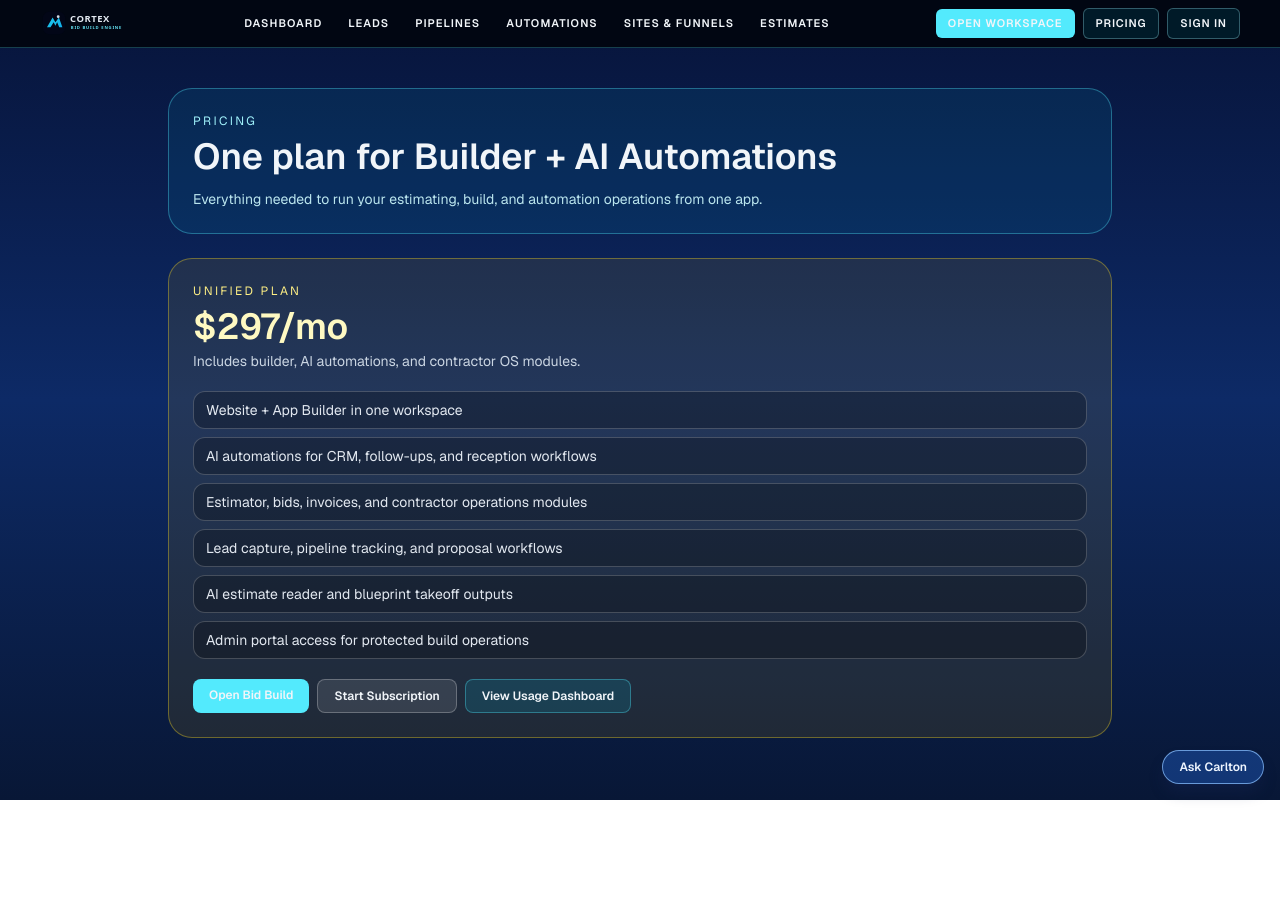
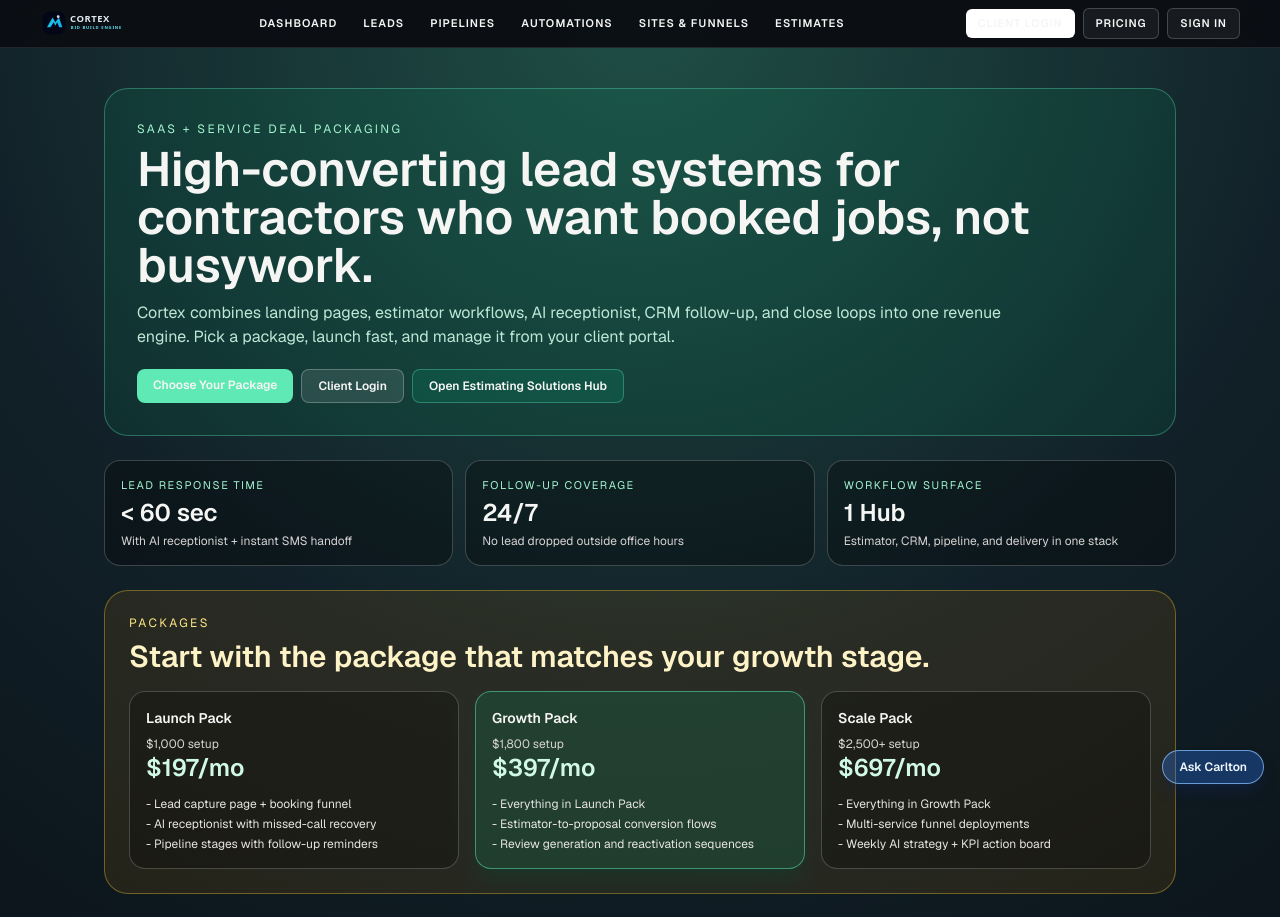
Before and after one commit to cornerstonemarketingus/Cortex, a Next.js app: page /pricing in a window 1280 px wide. Shown: the top 917 px of the page. Before the commit the page ends 800 px from the top, so only its background shows below. Built offline with nearby package versions, Linux system fonts and the light colour scheme.

Commit message:
Route domain traffic to pricing funnel and prep SaaS launch surfaces

```diff
--- a/app/automations/page.tsx
+++ b/app/automations/page.tsx
@@ -78,6 +78,25 @@ const EMPTY_TEMPLATES: TemplateMap = {
   reviewRequest: '',
   reengagement: '',
 };
+
+const LEAD_ENGINE_STEPS = [
+  {
+    title: '1) Capture',
+    detail: 'Lead form, inbound call, or web chat enters one intake lane instantly.',
+  },
+  {
+    title: '2) Qualify',
+    detail: 'AI collects job details, urgency, and scope before handoff.',
+  },
+  {
+    title: '3) Nurture',
+    detail: 'SMS + email follow-up sequences keep high-intent leads active.',
+  },
+  {
+    title: '4) Convert',
+    detail: 'Estimate, proposal, invoice, and reminder chain drives close rate.',
+  },
+] as const;
 
 export default function AutomationsPage() {
   const [firstName, setFirstName] = useState('Jordan');
@@ -195,19 +214,32 @@ export default function AutomationsPage() {
   };
 
   return (
-    <main className="min-h-screen bg-[#030712] text-slate-100">
+    <main className="min-h-screen bg-[radial-gradient(circle_at_top,#164e63_0%,#0b1f2a_45%,#04070a_100%)] text-slate-100">
       <PublicMarketingNav />
 
       <div className="mx-auto max-w-6xl px-6 py-10 md:px-10">
-        <header className="rounded-3xl border border-white/20 bg-white/5 p-6">
-          <p className="text-xs uppercase tracking-[0.2em] text-slate-300">Automations</p>
-          <h1 className="mt-2 text-3xl font-semibold md:text-4xl">Automation Control Center</h1>
-          <p className="mt-3 max-w-3xl text-sm text-slate-300">
-            One-click automation execution for lead handling, pipeline movement, revenue flow, unpaid reminders, review requests, and re-engagement.
+        <header className="rounded-3xl border border-cyan-300/35 bg-cyan-500/10 p-6">
+          <p className="text-xs uppercase tracking-[0.2em] text-cyan-200">Lead-Gen Automation Engine</p>
+          <h1 className="mt-2 text-3xl font-semibold md:text-4xl">Turn every inbound lead into a guided path to booked revenue.</h1>
+          <p className="mt-3 max-w-3xl text-sm text-cyan-100/90">
+            This workspace runs capture, qualification, nurture, and conversion workflows as one connected system. Use it as your daily operating surface for growth.
           </p>
         </header>
 
+        <section className="mt-6 grid grid-cols-1 gap-3 md:grid-cols-2 xl:grid-cols-4">
+          {LEAD_ENGINE_STEPS.map((step) => (
+            <article key={step.title} className="rounded-2xl border border-white/20 bg-black/25 p-4">
+              <p className="text-sm font-semibold text-cyan-100">{step.title}</p>
+              <p className="mt-2 text-xs text-slate-300">{step.detail}</p>
+            </article>
+          ))}
+        </section>
+
         <section className="mt-6 rounded-2xl border border-white/20 bg-white/5 p-5">
+          <div className="mb-4 rounded-xl border border-cyan-300/35 bg-cyan-500/10 p-3 text-xs text-cyan-50">
+            Recommended run order: validate system health, run full lead automation pack, then tune templates from performance outcomes.
+          </div>
+
           <div className="mb-4 grid grid-cols-1 gap-3 md:grid-cols-4">
             <article className="rounded-xl border border-white/20 bg-black/30 p-3 text-xs">
               <p className="text-slate-400">Automation Health</p>
@@ -297,9 +329,9 @@ export default function AutomationsPage() {
             type="button"
             onClick={() => void runAutomationPack()}
             disabled={loading}
-            className="mt-4 rounded-xl bg-white px-4 py-2 text-sm font-semibold text-slate-950 hover:bg-slate-200 disabled:opacity-60"
+            className="mt-4 rounded-xl bg-cyan-300 px-4 py-2 text-sm font-semibold text-slate-950 hover:bg-cyan-200 disabled:opacity-60"
           >
-            {loading ? 'Running...' : 'Run Full Automation Pack'}
+            {loading ? 'Running...' : 'Run Full Lead Engine'}
           </button>
 
           {error ? <p className="mt-3 text-sm text-red-300">{error}</p> : null}
--- a/app/dashboard/page.tsx
+++ b/app/dashboard/page.tsx
@@ -93,7 +93,7 @@ export default function Dashboard() {
 						<h2 className="mt-1 text-lg font-semibold">Construction Solutions</h2>
 						<p className="mt-2 text-sm text-slate-200">Bid estimator, takeoff, and contractor lifecycle automation.</p>
 						<Link href="/construction-solutions" className="mt-3 inline-flex rounded-lg border border-cyan-300/40 bg-cyan-500/20 hover:bg-cyan-500/30 px-3 py-2 text-xs font-semibold">
-							Open Construction Hub
+							Open Estimating Solutions Hub
 						</Link>
 					</article>
 
@@ -108,8 +108,8 @@ export default function Dashboard() {
 
 					<article className="rounded-2xl border border-blue-300/30 bg-blue-500/10 p-4">
 						<p className="text-xs uppercase tracking-[0.2em] text-blue-200">Division 03</p>
-						<h2 className="mt-1 text-lg font-semibold">Cortex Builder Engine</h2>
-						<p className="mt-2 text-sm text-slate-200">Website, app, and game builder lanes with live preview stage and admin Build Cortex control.</p>
+						<h2 className="mt-1 text-lg font-semibold">SaaS Delivery Engine</h2>
+						<p className="mt-2 text-sm text-slate-200">Website and app builder lanes for lead capture pages, conversion surfaces, and client portal delivery.</p>
 						<div className="mt-3 flex flex-wrap gap-2">
 							<Link href="/website-builder" className="rounded-lg border border-blue-300/40 bg-blue-500/20 hover:bg-blue-500/30 px-3 py-2 text-xs font-semibold">
 								Website Builder
@@ -117,13 +117,8 @@ export default function Dashboard() {
 							<Link href="/app-builder" className="rounded-lg border border-white/20 bg-white/10 hover:bg-white/20 px-3 py-2 text-xs font-semibold">
 								App Builder
 							</Link>
-							<Link href="/business-builder" className="rounded-lg border border-white/20 bg-white/10 hover:bg-white/20 px-3 py-2 text-xs font-semibold">
-								Business Builder
-							</Link>
-							<Link href="/game-builder" className="rounded-lg border border-white/20 bg-white/10 hover:bg-white/20 px-3 py-2 text-xs font-semibold">
-								Game Builder
-							</Link>
 						</div>
+						<p className="mt-3 text-[11px] text-slate-400">Business Builder and Game Builder are preserved in archive for post-SaaS reactivation.</p>
 					</article>
 				</section>
 
--- a/app/page.tsx
+++ b/app/page.tsx
@@ -1,5 +1,5 @@
 import { redirect } from 'next/navigation';
 
 export default function HomePage() {
-  redirect('/bidbuilder');
+  redirect('/pricing');
 }
--- a/app/pricing/page.tsx
+++ b/app/pricing/page.tsx
@@ -1,60 +1,130 @@
 import PublicMarketingNav from '@/components/navigation/PublicMarketingNav';
 
-const planFeatures = [
-  'Website + App Builder in one workspace',
-  'AI automations for CRM, follow-ups, and reception workflows',
-  'Estimator, bids, invoices, and contractor operations modules',
-  'Lead capture, pipeline tracking, and proposal workflows',
+const roiProof = [
+  { label: 'Lead Response Time', value: '< 60 sec', note: 'With AI receptionist + instant SMS handoff' },
+  { label: 'Follow-up Coverage', value: '24/7', note: 'No lead dropped outside office hours' },
+  { label: 'Workflow Surface', value: '1 Hub', note: 'Estimator, CRM, pipeline, and delivery in one stack' },
+] as const;
+
+type PackageCard = {
+  name: string;
+  setup: string;
+  monthly: string;
+  points: string[];
+  featured?: boolean;
+};
+
+const packageCards: PackageCard[] = [
+  {
+    name: 'Launch Pack',
+    setup: '$1,000 setup',
+    monthly: '$197/mo',
+    points: [
+      'Lead capture page + booking funnel',
+      'AI receptionist with missed-call recovery',
+      'Pipeline stages with follow-up reminders',
+    ],
+  },
+  {
+    name: 'Growth Pack',
+    setup: '$1,800 setup',
+    monthly: '$397/mo',
+    points: [
+      'Everything in Launch Pack',
+      'Estimator-to-proposal conversion flows',
+      'Review generation and reactivation sequences',
+    ],
+    featured: true,
+  },
+  {
+    name: 'Scale Pack',
+    setup: '$2,500+ setup',
+    monthly: '$697/mo',
+    points: [
+      'Everything in Growth Pack',
+      'Multi-service funnel deployments',
+      'Weekly AI strategy + KPI action board',
+    ],
+  },
+] as const;
+
+const includedCapabilities = [
   'AI estimate reader and blueprint takeoff outputs',
-  'Admin portal access for protected build operations',
+  'Website + app builder for landing and portal delivery',
+  'Lead intake, nurture, proposal, and close automation chain',
+  'Client login with usage and subscription controls',
+  'Automation templates for instant reply, reminders, and reviews',
+  'Analytics visibility for conversion and quality gates',
 ] as const;
 
 export default function PricingPage() {
   return (
-    <main className="min-h-screen bg-gradient-to-b from-[#07143a] via-[#0d2a66] to-[#081736] text-slate-100">
+    <main className="min-h-screen bg-[radial-gradient(circle_at_top,#1f4f46_0%,#122129_45%,#070b10_100%)] text-stone-100">
       <PublicMarketingNav />
 
-      <div className="mx-auto max-w-5xl px-6 py-10 md:px-10">
-        <header className="rounded-3xl border border-cyan-300/35 bg-cyan-500/10 p-6">
-          <p className="text-xs uppercase tracking-[0.2em] text-cyan-200">Pricing</p>
-          <h1 className="mt-2 text-3xl font-semibold md:text-4xl">One plan for Builder + AI Automations</h1>
-          <p className="mt-3 max-w-3xl text-sm text-cyan-100/90">
-            Everything needed to run your estimating, build, and automation operations from one app.
+      <div className="mx-auto max-w-6xl px-6 py-10 md:px-10">
+        <header className="rounded-3xl border border-emerald-300/35 bg-emerald-500/10 p-6 md:p-8">
+          <p className="text-xs uppercase tracking-[0.2em] text-emerald-200">SaaS + Service Deal Packaging</p>
+          <h1 className="mt-2 text-3xl font-semibold md:text-5xl">High-converting lead systems for contractors who want booked jobs, not busywork.</h1>
+          <p className="mt-3 max-w-4xl text-sm text-emerald-100/90 md:text-base">
+            Cortex combines landing pages, estimator workflows, AI receptionist, CRM follow-up, and close loops into one revenue engine. Pick a package, launch fast, and manage it from your client portal.
           </p>
+          <div className="mt-5 flex flex-wrap gap-2">
+            <a href="#packages" className="rounded-lg bg-emerald-300 px-4 py-2 text-xs font-semibold text-slate-950 hover:bg-emerald-200">Choose Your Package</a>
+            <a href="/admin/login" className="rounded-lg border border-white/25 bg-white/10 px-4 py-2 text-xs font-semibold hover:bg-white/15">Client Login</a>
+            <a href="/construction-solutions" className="rounded-lg border border-emerald-300/35 bg-emerald-500/15 px-4 py-2 text-xs font-semibold hover:bg-emerald-500/25">Open Estimating Solutions Hub</a>
+          </div>
         </header>
 
-        <section className="mt-6 rounded-3xl border border-yellow-300/35 bg-yellow-500/10 p-6">
-          <p className="text-xs uppercase tracking-[0.2em] text-yellow-200">Unified Plan</p>
-          <h2 className="mt-2 text-4xl font-semibold text-yellow-100">$297/mo</h2>
-          <p className="mt-1 text-sm text-slate-300">Includes builder, AI automations, and contractor OS modules.</p>
+        <section className="mt-6 grid grid-cols-1 gap-3 md:grid-cols-3">
+          {roiProof.map((item) => (
+            <article key={item.label} className="rounded-2xl border border-white/20 bg-black/30 p-4">
+              <p className="text-[11px] uppercase tracking-[0.14em] text-emerald-200">{item.label}</p>
+              <p className="mt-1 text-2xl font-semibold text-stone-100">{item.value}</p>
+              <p className="mt-1 text-xs text-stone-300">{item.note}</p>
+            </article>
+          ))}
+        </section>
 
-          <div className="mt-5 grid grid-cols-1 gap-2">
-            {planFeatures.map((feature) => (
-              <div key={feature} className="rounded-xl border border-white/20 bg-black/25 px-3 py-2 text-sm text-slate-200">
+        <section id="packages" className="mt-6 rounded-3xl border border-amber-300/35 bg-amber-500/10 p-6">
+          <p className="text-xs uppercase tracking-[0.2em] text-amber-200">Packages</p>
+          <h2 className="mt-2 text-3xl font-semibold text-amber-100">Start with the package that matches your growth stage.</h2>
+          <div className="mt-4 grid grid-cols-1 gap-4 lg:grid-cols-3">
+            {packageCards.map((pkg) => (
+              <article
+                key={pkg.name}
+                className={`rounded-2xl border p-4 ${pkg.featured ? 'border-emerald-300/50 bg-emerald-500/15 shadow-xl shadow-emerald-900/20' : 'border-white/20 bg-black/25'}`}
+              >
+                <p className="text-sm font-semibold text-stone-100">{pkg.name}</p>
+                <p className="mt-2 text-xs text-stone-300">{pkg.setup}</p>
+                <p className="text-2xl font-semibold text-emerald-100">{pkg.monthly}</p>
+                <div className="mt-3 space-y-1">
+                  {pkg.points.map((point) => (
+                    <p key={point} className="text-xs text-stone-200">- {point}</p>
+                  ))}
+                </div>
+              </article>
+            ))}
+          </div>
+        </section>
+
+        <section className="mt-6 rounded-3xl border border-white/20 bg-black/25 p-6">
+          <p className="text-xs uppercase tracking-[0.2em] text-stone-300">Included In Every Package</p>
+          <div className="mt-4 grid grid-cols-1 gap-2 md:grid-cols-2">
+            {includedCapabilities.map((feature) => (
+              <div key={feature} className="rounded-xl border border-white/20 bg-white/5 px-3 py-2 text-sm text-stone-200">
                 {feature}
               </div>
             ))}
           </div>
+        </section>
 
-          <div className="mt-5 flex flex-wrap gap-2">
-            <a
-              href="/bidbuilder"
-              className="rounded-lg bg-cyan-300 px-4 py-2 text-xs font-semibold text-slate-950 hover:bg-cyan-200"
-            >
-              Open Bid Build
-            </a>
-            <a
-              href="/signup?next=/estimate"
-              className="rounded-lg border border-white/25 bg-white/10 px-4 py-2 text-xs font-semibold hover:bg-white/15"
-            >
-              Start Subscription
-            </a>
-            <a
-              href="/subscription"
-              className="rounded-lg border border-cyan-300/35 bg-cyan-500/15 px-4 py-2 text-xs font-semibold hover:bg-cyan-500/25"
-            >
-              View Usage Dashboard
-            </a>
+        <section className="mt-6 rounded-3xl border border-emerald-300/35 bg-emerald-500/10 p-6 text-center">
+          <p className="text-xs uppercase tracking-[0.2em] text-emerald-200">Next Step</p>
+          <h2 className="mt-2 text-3xl font-semibold text-emerald-100">Choose package. Launch funnel. Track revenue from your portal.</h2>
+          <div className="mt-4 flex flex-wrap justify-center gap-2">
+            <a href="/signup?next=/subscription" className="rounded-lg bg-emerald-300 px-4 py-2 text-xs font-semibold text-slate-950 hover:bg-emerald-200">Start Subscription</a>
+            <a href="/admin/login" className="rounded-lg border border-white/25 bg-white/10 px-4 py-2 text-xs font-semibold hover:bg-white/15">Client Portal Login</a>
           </div>
         </section>
       </div>
--- a/components/navigation/PublicMarketingNav.tsx
+++ b/components/navigation/PublicMarketingNav.tsx
@@ -31,7 +31,7 @@ export default function PublicMarketingNav() {
   const pathname = usePathname();
 
   return (
-    <header className="sticky top-0 z-50 border-b border-cyan-300/25 bg-[#020711]/96 backdrop-blur-xl">
+    <header className="sticky top-0 z-50 border-b border-white/10 bg-[#0b0d12]/95 backdrop-blur-xl">
       <div className="mx-auto flex max-w-7xl items-center justify-between gap-3 px-4 py-2 md:px-10">
         <Link href="/" className="text-sm font-semibold tracking-[0.18em] text-slate-100 uppercase">
           <Image src="/cortex-mark.svg" alt="Cortex Bid Build" width={168} height={48} className="h-7 w-auto" />
@@ -46,8 +46,8 @@ export default function PublicMarketingNav() {
                 href={item.href}
                 className={`rounded-md px-2.5 py-1.5 text-[11px] font-semibold uppercase tracking-[0.1em] transition ${
                   active
-                    ? 'bg-cyan-300 text-slate-950 shadow-[0_0_0_1px_rgba(255,255,255,0.35)]'
-                    : 'text-slate-200/90 hover:bg-cyan-300/15 hover:text-cyan-100'
+                    ? 'bg-white text-slate-950 shadow-[0_0_0_1px_rgba(255,255,255,0.35)]'
+                    : 'text-slate-200 hover:bg-white/10 hover:text-white'
                 }`}
               >
                 {item.label}
@@ -58,27 +58,27 @@ export default function PublicMarketingNav() {
 
         <div className="flex items-center gap-2">
           <Link
-            href="/dashboard"
-            className="rounded-md bg-cyan-300 px-3 py-1.5 text-[11px] font-semibold uppercase tracking-[0.08em] text-slate-950 transition hover:bg-cyan-200"
+            href="/admin/login"
+            className="rounded-md bg-white px-3 py-1.5 text-[11px] font-semibold uppercase tracking-[0.08em] text-slate-950 transition hover:bg-slate-200"
           >
-            Open Workspace
+            Client Login
           </Link>
           <Link
             href="/pricing"
-            className="hidden rounded-md border border-cyan-200/30 bg-cyan-400/10 px-3 py-1.5 text-[11px] font-semibold uppercase tracking-[0.08em] text-slate-100 transition hover:bg-cyan-300/20 md:inline-flex"
+            className="hidden rounded-md border border-white/20 bg-white/5 px-3 py-1.5 text-[11px] font-semibold uppercase tracking-[0.08em] text-slate-100 transition hover:bg-white/15 md:inline-flex"
           >
             Pricing
           </Link>
           <Link
             href="/admin/login"
-            className="rounded-md border border-cyan-200/30 bg-cyan-400/10 px-3 py-1.5 text-[11px] font-semibold uppercase tracking-[0.08em] text-slate-100 transition hover:bg-cyan-300/20"
+            className="rounded-md border border-white/20 bg-white/5 px-3 py-1.5 text-[11px] font-semibold uppercase tracking-[0.08em] text-slate-100 transition hover:bg-white/15"
           >
             Sign In
           </Link>
         </div>
       </div>
 
-      <div className="border-t border-cyan-200/15 bg-[#020711] xl:hidden">
+      <div className="border-t border-white/10 bg-[#0b0d12] xl:hidden">
         <div className="mx-auto flex max-w-7xl gap-1.5 overflow-x-auto px-4 py-1.5 md:px-10">
           {primaryItems.map((item) => {
             const active = isActive(pathname, item.href);
@@ -88,8 +88,8 @@ export default function PublicMarketingNav() {
                 href={item.href}
                 className={`whitespace-nowrap rounded-md px-2.5 py-1.5 text-[10px] font-semibold uppercase tracking-[0.08em] transition ${
                   active
-                    ? 'bg-cyan-300 text-slate-950'
-                    : 'text-slate-200/90 hover:bg-cyan-300/15 hover:text-cyan-100'
+                    ? 'bg-white text-slate-950'
+                    : 'text-slate-200 hover:bg-white/10 hover:text-white'
                 }`}
               >
                 {item.label}
--- a/proxy.ts
+++ b/proxy.ts
@@ -124,13 +124,13 @@ export function proxy(request: NextRequest) {
     if (site) {
       if (pathname === '/') {
         const rewriteUrl = request.nextUrl.clone();
-        rewriteUrl.pathname = '/bidbuilder';
+        rewriteUrl.pathname = '/pricing';
         return NextResponse.rewrite(rewriteUrl);
       }
 
       if (!isAllowedForSite(pathname, site)) {
         const siteUrl = request.nextUrl.clone();
-        siteUrl.pathname = '/bidbuilder';
+        siteUrl.pathname = '/pricing';
         siteUrl.search = '';
         return NextResponse.redirect(siteUrl);
       }
```
Also changed, not shown: 3 other files (tests, documents, lock files or other folders).
